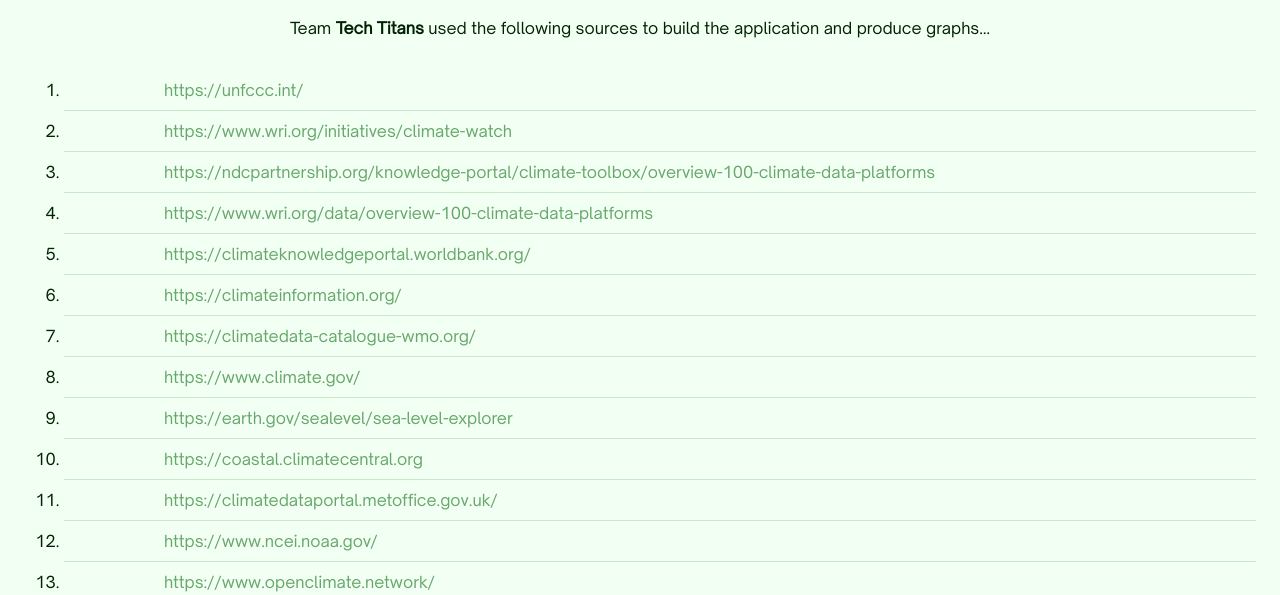
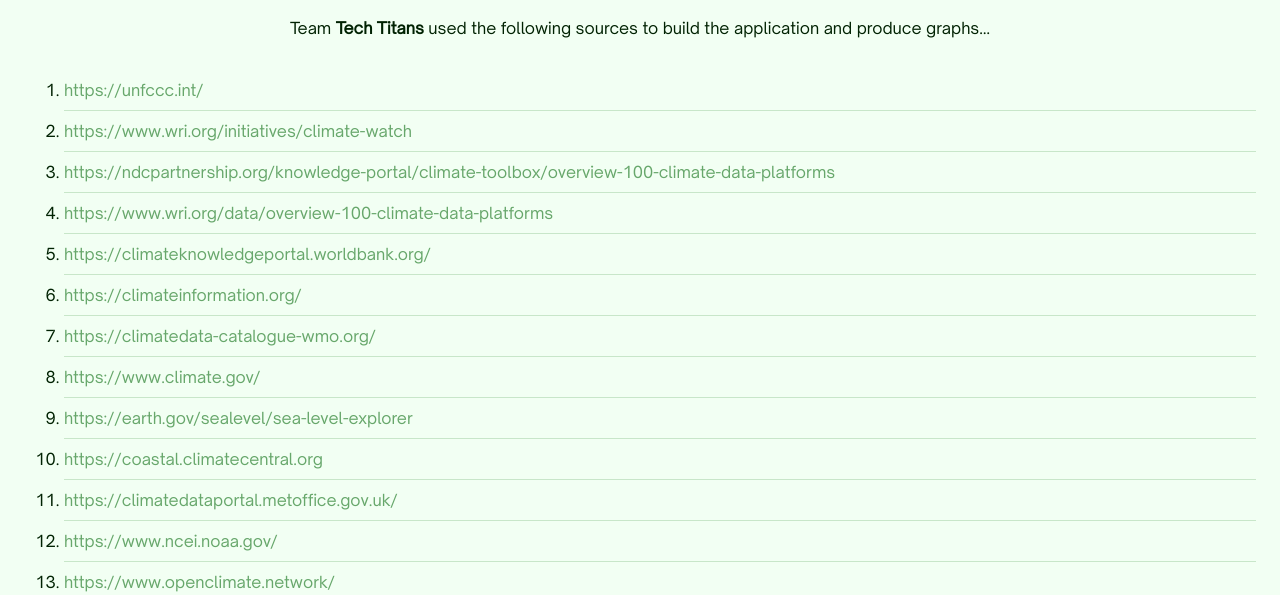
Before and after one commit to TechTitansS123/sources, a plain HTML site: page index.html in a window 1280 px wide. Shown: the part 205-800 px from the top of the page. Drawn offline with Linux system fonts and the light colour scheme.

Commit message:
International Level

```diff
--- a/design.css
+++ b/design.css
@@ -80,7 +80,7 @@
 li a {
 	width: 100%;
 	height: 100%;
-	padding: 10px 100px;
+	padding: 10px 0;
 	text-decoration: none;
 	color: #67a76b;
 }
```
